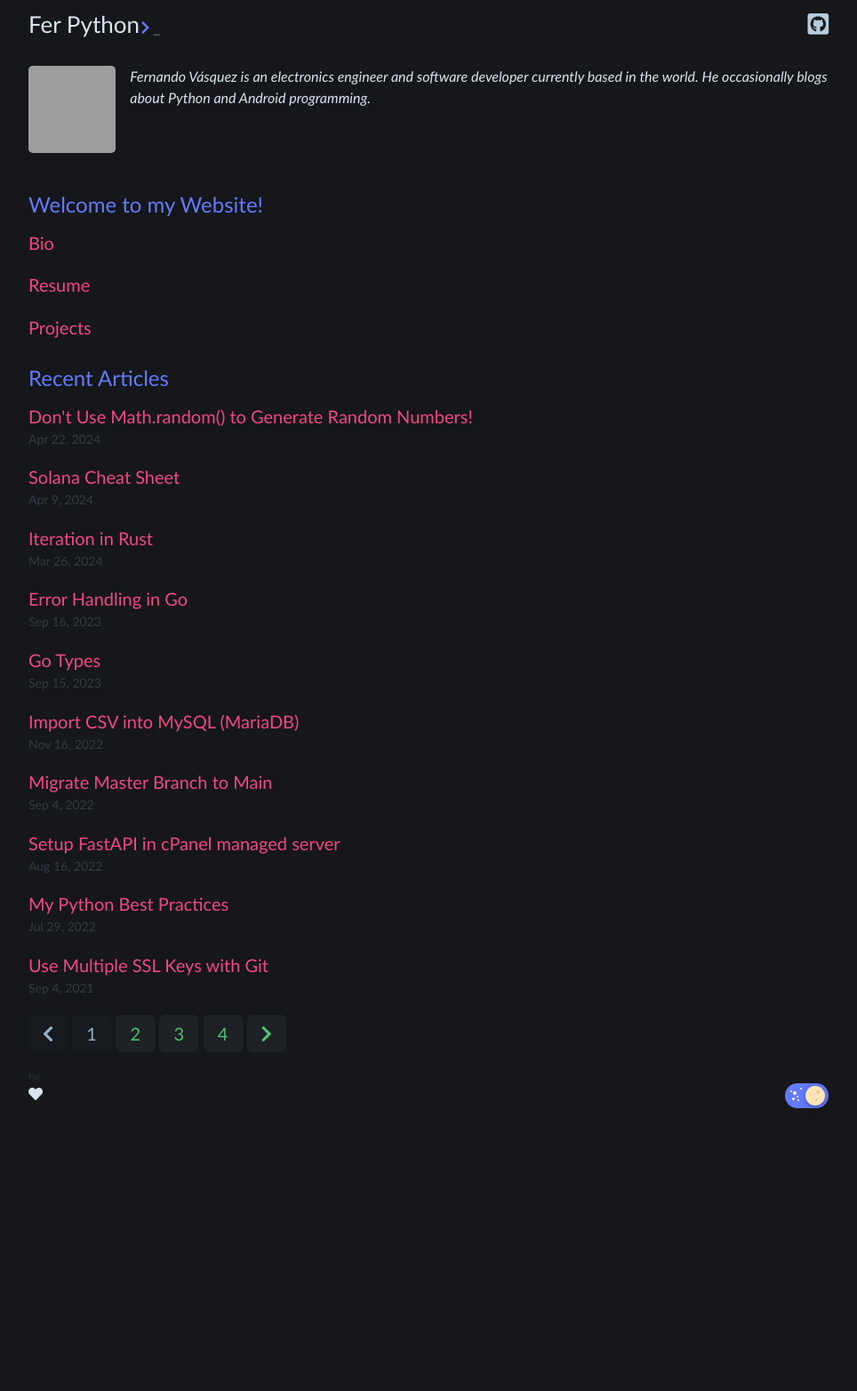
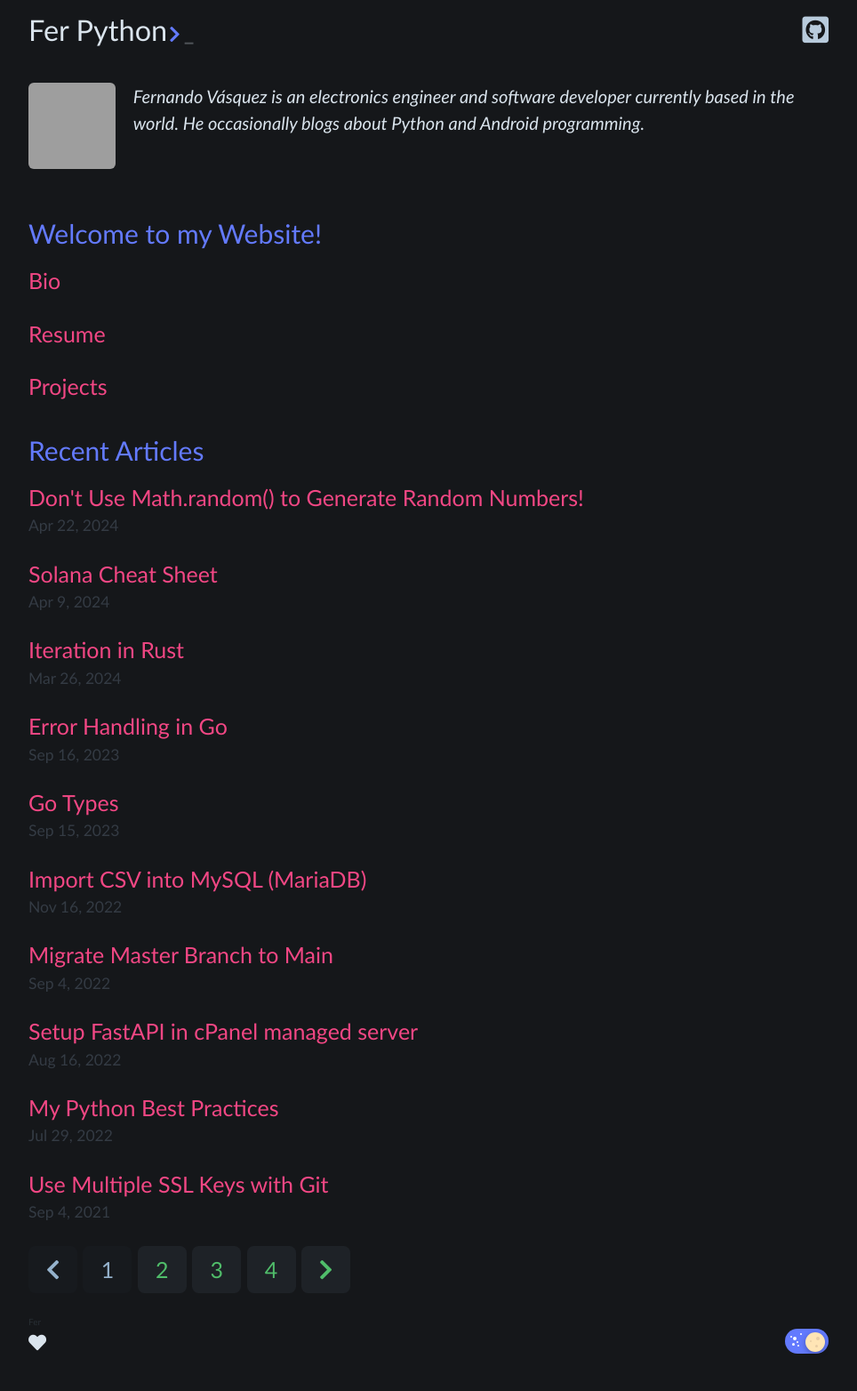
Before and after one commit to zxcfer/ferpython, a Jekyll site: the page built from index.html, in a window 1280 px wide. Shown: the whole page at 89% size, without its empty margins (158-1122 px from the left). Built offline with Jekyll 4.4.1, drawn with Linux system fonts in a browser that asks for light colours; nearby versions of some CDN libraries; the list of posts is cut into pages by our own code; before the commit the page ends 1278 px from its top, so only the background shows below that; grey boxes are pictures that could not be loaded.

Commit message:
css sass changes

```diff
--- a/_sass/dash.scss
+++ b/_sass/dash.scss
@@ -3,9 +3,9 @@
 
 $base-font-family: 'Trebuchet MS', sans-serif;
 $syntax-font-family: 'Roboto Mono', monospace;
-$base-font-size:   16px !default;
+$base-font-size:   20px !default;
 $post-link-font-size: $base-font-size * 1.25 !default;
-$base-font-weight: 300 !default;
+$base-font-weight: 200 !default;
 $small-font-size:  $base-font-size * 0.875 !default;
 $base-line-height: 1.5 !default;
 $syntax-line-height: 1.3 !default;
```
